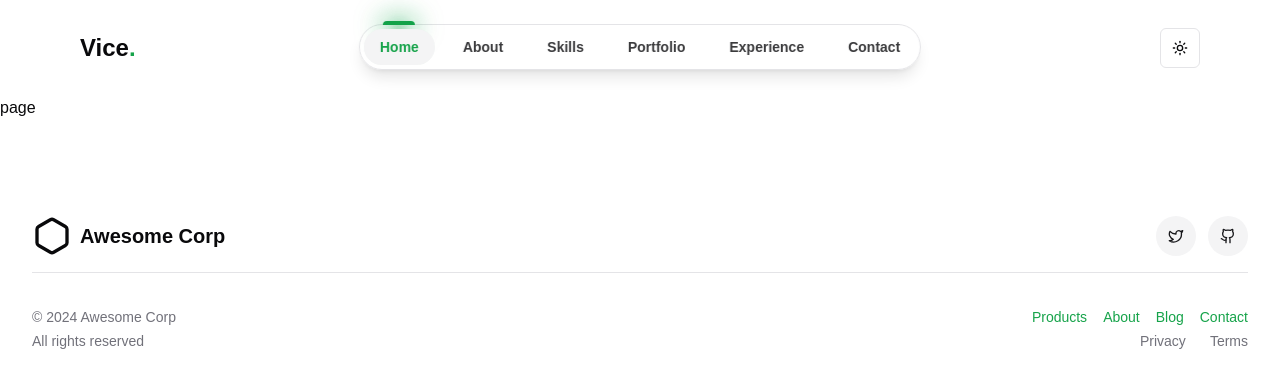
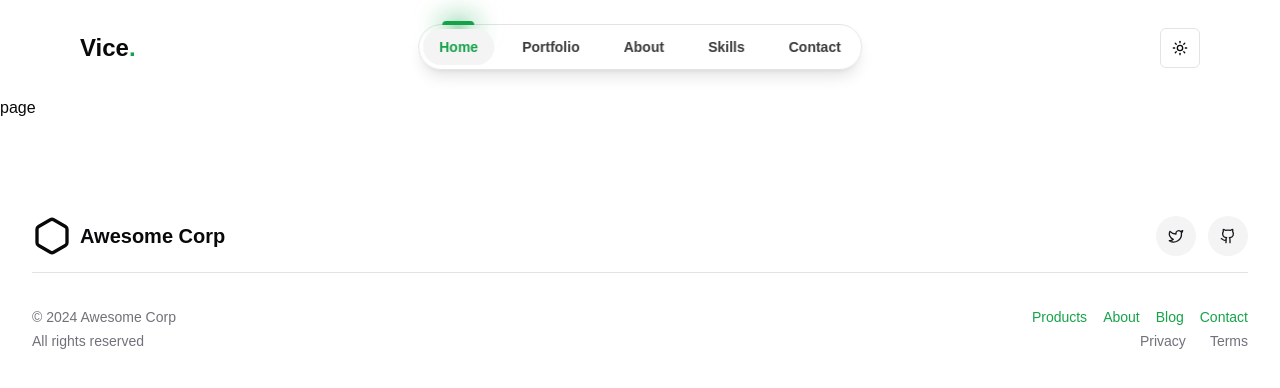
Before and after one commit to idamvictor/vice-portfolio, a Next.js app: page /test in a window 1280 px wide. Shown: the top 388 px of the page. Built offline with nearby package versions, Linux system fonts and the light colour scheme.

Commit message:
removed the unnecessary sections

```diff
--- a/app/page.tsx
+++ b/app/page.tsx
@@ -2,30 +2,30 @@ import AboutMe from "@/components/about-me";
 import BrandShowcase from "@/components/brand-showcase";
 import ContactForm from "@/components/contact-form";
 import HeroSection from "@/components/hero-section";
-import { IconCloudDemo } from "@/components/icon-cloud";
+// import { IconCloudDemo } from "@/components/icon-cloud";
 import PortfolioSection from "@/components/Portfolio-section";
 import SkillsSection from "@/components/skills-section";
 import { SonnerProvider } from "@/components/sonner-provder";
-import TestimonialCarouselDemo from "@/components/testimonial-carousel";
-import { Timeline } from "@/components/timeline";
+// import TestimonialCarouselDemo from "@/components/testimonial-carousel";
+// import { Timeline } from "@/components/timeline";
 
 export default function Home() {
   return (
     <>
       <HeroSection />
       <BrandShowcase />
+      <PortfolioSection />
       <AboutMe />
       <SkillsSection />
-      <PortfolioSection />
-      <div className="md:flex gap-2 container mx-auto px-4 py-8 items-center justify-around">
+      {/* <div className="md:flex gap-2 container mx-auto px-4 py-8 items-center justify-around">
         <div>
           <TestimonialCarouselDemo />
         </div>
         <div>
           <IconCloudDemo />
         </div>
-      </div>
-      <Timeline />
+      </div> */}
+      {/* <Timeline /> */}
       <ContactForm />
       <SonnerProvider />
     </>
--- a/components/Header.tsx
+++ b/components/Header.tsx
@@ -3,7 +3,7 @@
 import { useEffect, useState, useMemo } from "react";
 import { motion } from "framer-motion";
 import Link from "next/link";
-import { Home, User, Code, Folder, Briefcase, Mail } from "lucide-react";
+import { Home, User, Code, Folder, Mail } from "lucide-react";
 import { cn } from "@/lib/utils";
 import { ModeToggle } from "./ModeToggle";
 
@@ -11,10 +11,10 @@ export default function Header() {
   const navItems = useMemo(
     () => [
       { name: "Home", url: "#home", icon: Home },
+      { name: "Portfolio", url: "#portfolio", icon: Folder },
       { name: "About", url: "#about", icon: User },
       { name: "Skills", url: "#skills", icon: Code },
-      { name: "Portfolio", url: "#portfolio", icon: Folder },
-      { name: "Experience", url: "#experience", icon: Briefcase },
+      // { name: "Experience", url: "#experience", icon: Briefcase },
       { name: "Contact", url: "#contact", icon: Mail },
     ],
     []
```
